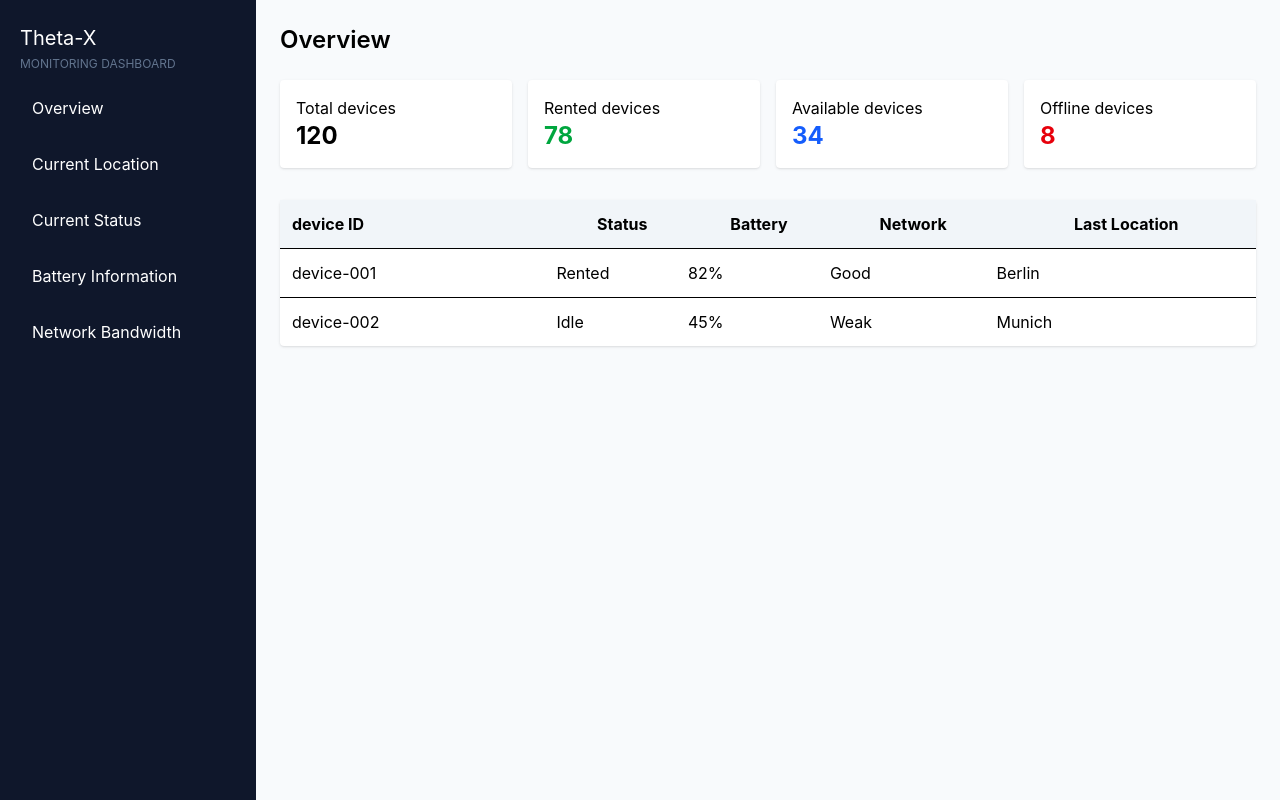
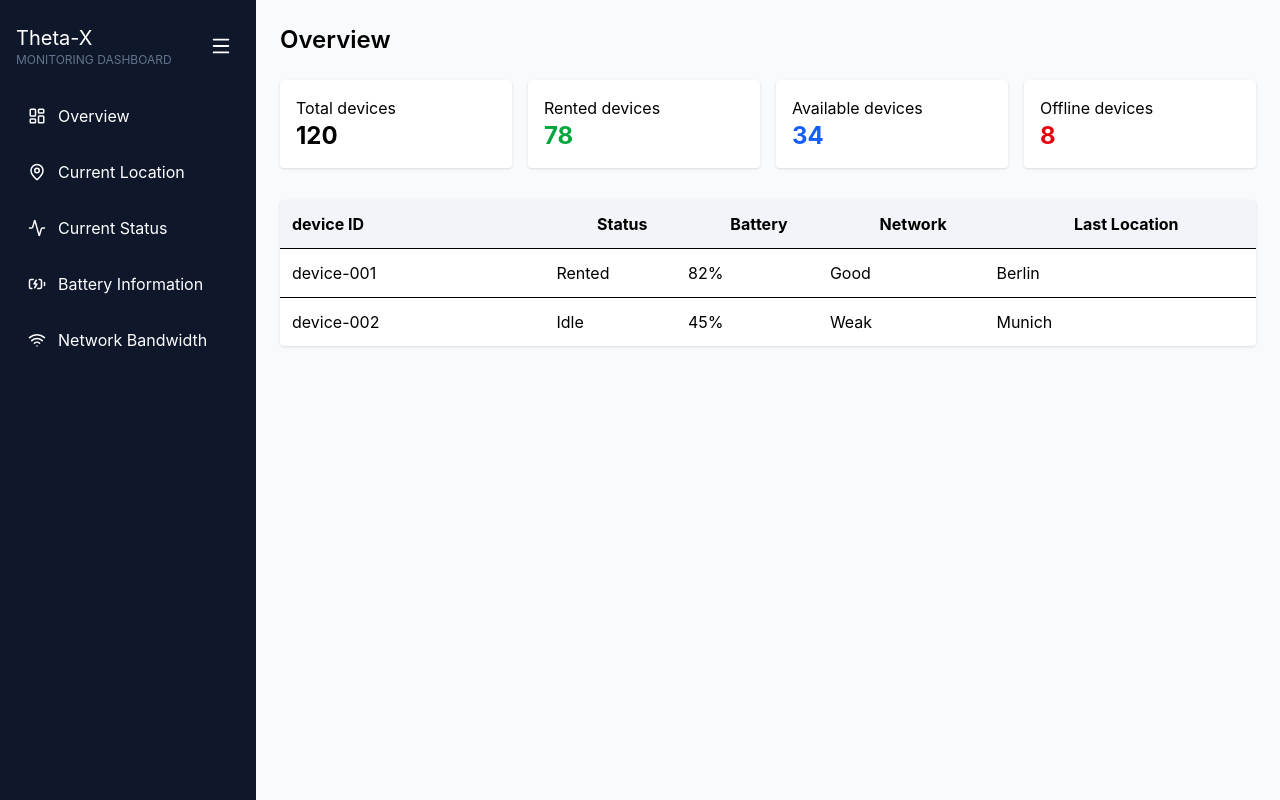
Before and after one commit to Ian12003/camara-api, a React app in the folder frontend/: page / in a window 1280 px wide. Built offline with nearby package versions, Linux system fonts and the light colour scheme; the HTML template or start-up script is replaced by a standard one.

Commit message:
sidebar collapsible

```diff
--- a/frontend/package.json
+++ b/frontend/package.json
@@ -14,6 +14,7 @@
     "@tailwindcss/vite": "^4.1.18",
     "axios": "^1.13.5",
     "leaflet": "^1.9.4",
+    "lucide-react": "^0.564.0",
     "react": "^19.2.0",
     "react-dom": "^19.2.0",
     "react-leaflet": "^5.0.0",
--- a/frontend/src/components/Sidebar.jsx
+++ b/frontend/src/components/Sidebar.jsx
@@ -1,54 +1,60 @@
-import React from "react";
+import React, { useState } from "react";
+import {
+  Menu,
+  LayoutDashboard,
+  MapPin,
+  Activity,
+  BatteryCharging,
+  Wifi,
+} from "lucide-react";
 
 const Sidebar = ({ setActivePage }) => {
+  const [collapsed, setCollapsed] = useState(false);
+
+  const menuItems = [
+    { name: "Overview", key: "dashboard", icon: <LayoutDashboard size={18} /> },
+    { name: "Current Location", key: "location", icon: <MapPin size={18} /> },
+    { name: "Current Status", key: "status", icon: <Activity size={18} /> },
+    { name: "Battery Information", key: "battery", icon: <BatteryCharging size={18} /> },
+    { name: "Network Bandwidth", key: "network", icon: <Wifi size={18} /> },
+  ];
+
   return (
-    <aside className="w-64 bg-slate-900 text-white px-5 py-6">
+    <aside
+      className={`${
+        collapsed ? "w-20" : "w-64"
+      } bg-slate-900 text-white px-4 py-6 transition-all duration-300`}
+    >
+      <div className="flex items-center justify-between mb-6">
+        {!collapsed && (
+          <div>
+            <h2 className="text-xl">Theta-X</h2>
+            <p className="text-xs uppercase text-slate-500">
+              Monitoring Dashboard
+            </p>
+          </div>
+        )}
 
-      <h2 className="text-xl mb-1">Theta-X</h2>
-
-      <div className="text-xs uppercase text-slate-500 mb-3">
-       Monitoring Dashboard
+        <button
+          onClick={() => setCollapsed(!collapsed)}
+          className="p-2 rounded hover:bg-slate-800"
+        >
+          <Menu size={22} />
+        </button>
       </div>
 
       <nav className="flex flex-col gap-2">
-
-        <div
-          onClick={() => setActivePage("dashboard")}
-          className="px-3 py-3 rounded-lg cursor-pointer hover:bg-slate-800"
-        >
-          Overview
-        </div>
-
-        <div
-          onClick={() => setActivePage("location")}
-          className="px-3 py-3 rounded-lg cursor-pointer hover:bg-slate-800"
-        >
-          Current Location
-        </div>
-
-        <div
-          onClick={() => setActivePage("status")}
-          className="px-3 py-3 rounded-lg cursor-pointer hover:bg-slate-800"
-        >
-          Current Status
-        </div>
-
-        <div
-          onClick={() => setActivePage("battery")}
-          className="px-3 py-3 rounded-lg cursor-pointer hover:bg-slate-800"
-        >
-          Battery Information
-        </div>
-
-        <div
-          onClick={() => setActivePage("network")}
-          className="px-3 py-3 rounded-lg cursor-pointer hover:bg-slate-800"
-        >
-          Network Bandwidth
-        </div>
-
+        {menuItems.map((item) => (
+          <div
+            key={item.key}
+            onClick={() => setActivePage(item.key)}
+            className="flex items-center gap-3 px-3 py-3 rounded-lg cursor-pointer hover:bg-slate-800"
+          >
+            {item.icon}
+            {!collapsed && <span>{item.name}</span>}
+          </div>
+        ))}
       </nav>
-
     </aside>
   );
 };
```
Also changed, not shown: 1 other file (tests, documents, lock files or other folders).
